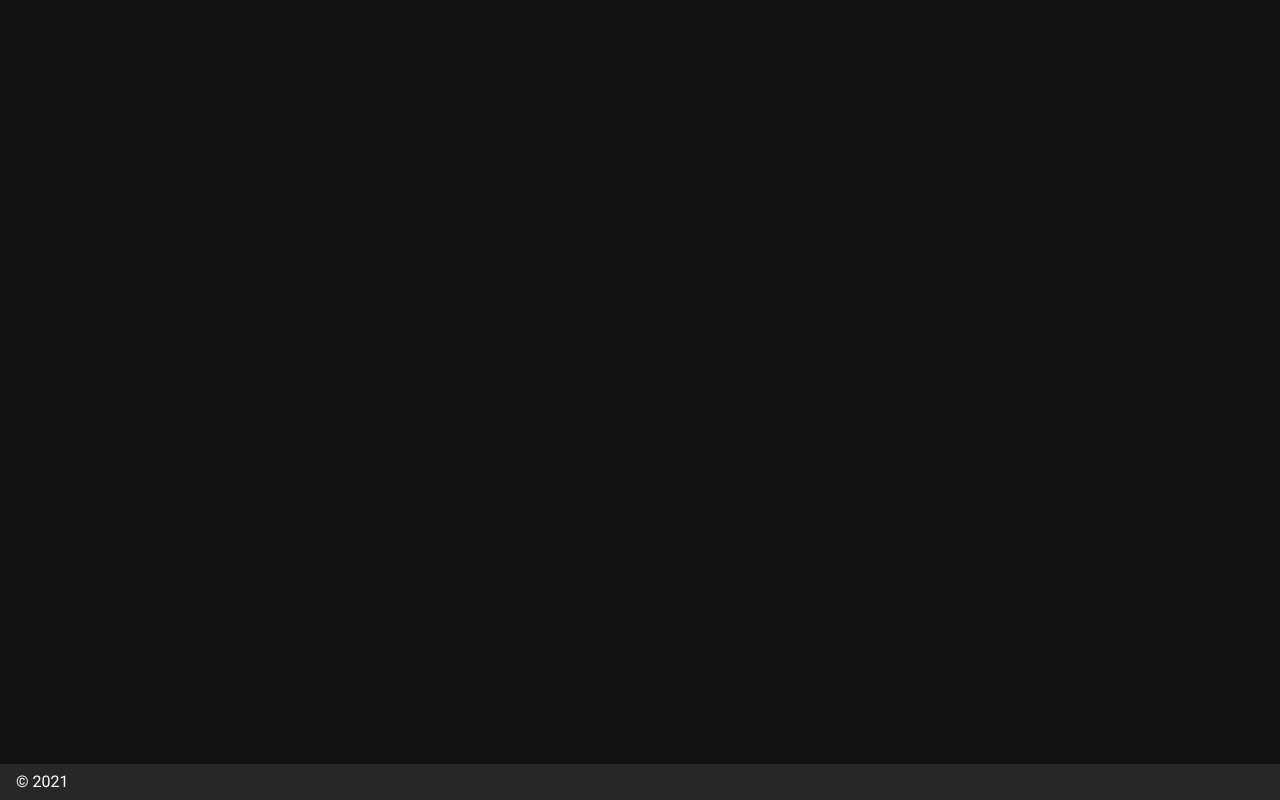
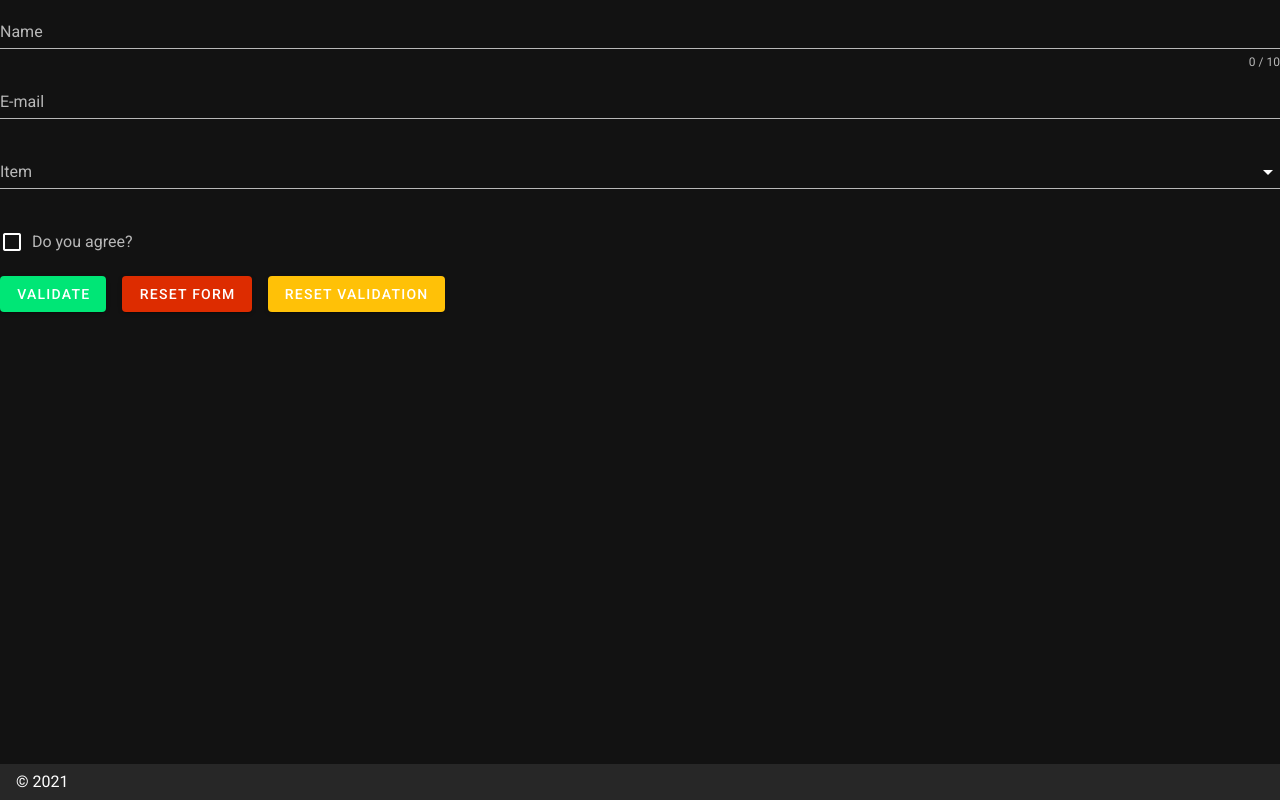
Before and after one commit to Shpakovich/personal-NFC-card, a Nuxt app: page /authentication in a window 1280 px wide. Before the commit this address had no page. Built offline with nearby package versions, Linux system fonts and the light colour scheme.

Commit message:
страничка авторизации

```diff
--- /dev/null
+++ b/pages/authentication.vue
@@ -0,0 +1,105 @@
+<script>
+  export default {
+    name: "authentication",
+
+    data: () => ({
+      valid: true,
+      name: '',
+      nameRules: [
+        v => !!v || 'Name is required',
+        v => (v && v.length <= 10) || 'Name must be less than 10 characters',
+      ],
+      email: '',
+      emailRules: [
+        v => !!v || 'E-mail is required',
+        v => /.+@.+\..+/.test(v) || 'E-mail must be valid',
+      ],
+      select: null,
+      items: [
+        'Item 1',
+        'Item 2',
+        'Item 3',
+        'Item 4',
+      ],
+      checkbox: false,
+    }),
+
+    methods: {
+      validate () {
+        this.$refs.form.validate()
+      },
+      reset () {
+        this.$refs.form.reset()
+      },
+      resetValidation () {
+        this.$refs.form.resetValidation()
+      },
+    },
+  }
+</script>
+
+<template>
+  <v-form
+    ref="form"
+    v-model="valid"
+    lazy-validation
+  >
+    <v-text-field
+      v-model="name"
+      :counter="10"
+      :rules="nameRules"
+      label="Name"
+      required
+    ></v-text-field>
+
+    <v-text-field
+      v-model="email"
+      :rules="emailRules"
+      label="E-mail"
+      required
+    ></v-text-field>
+
+    <v-select
+      v-model="select"
+      :items="items"
+      :rules="[v => !!v || 'Item is required']"
+      label="Item"
+      required
+    ></v-select>
+
+    <v-checkbox
+      v-model="checkbox"
+      :rules="[v => !!v || 'You must agree to continue!']"
+      label="Do you agree?"
+      required
+    ></v-checkbox>
+
+    <v-btn
+      :disabled="!valid"
+      color="success"
+      class="mr-4"
+      @click="validate"
+    >
+      Validate
+    </v-btn>
+
+    <v-btn
+      color="error"
+      class="mr-4"
+      @click="reset"
+    >
+      Reset Form
+    </v-btn>
+
+    <v-btn
+      color="warning"
+      @click="resetValidation"
+    >
+      Reset Validation
+    </v-btn>
+  </v-form>
+</template>
+
+<style scoped>
+
+</style>
```
